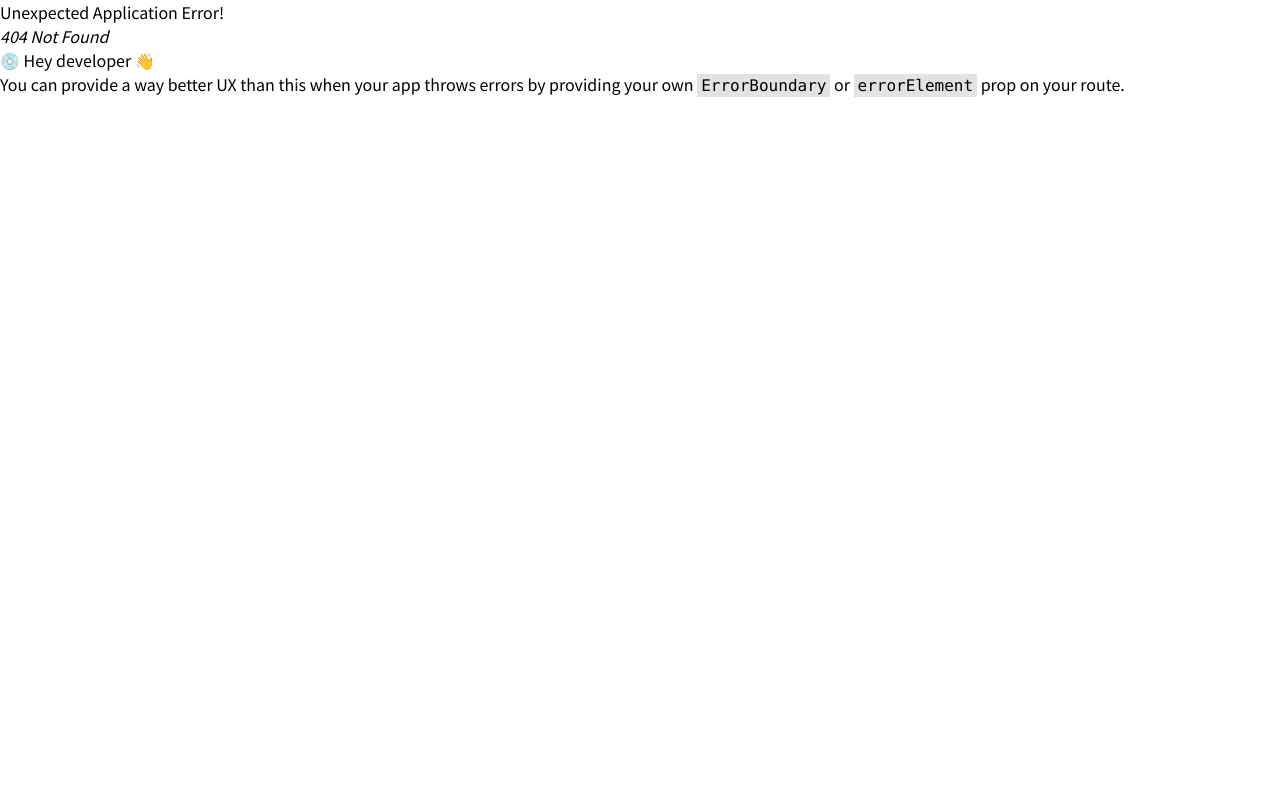
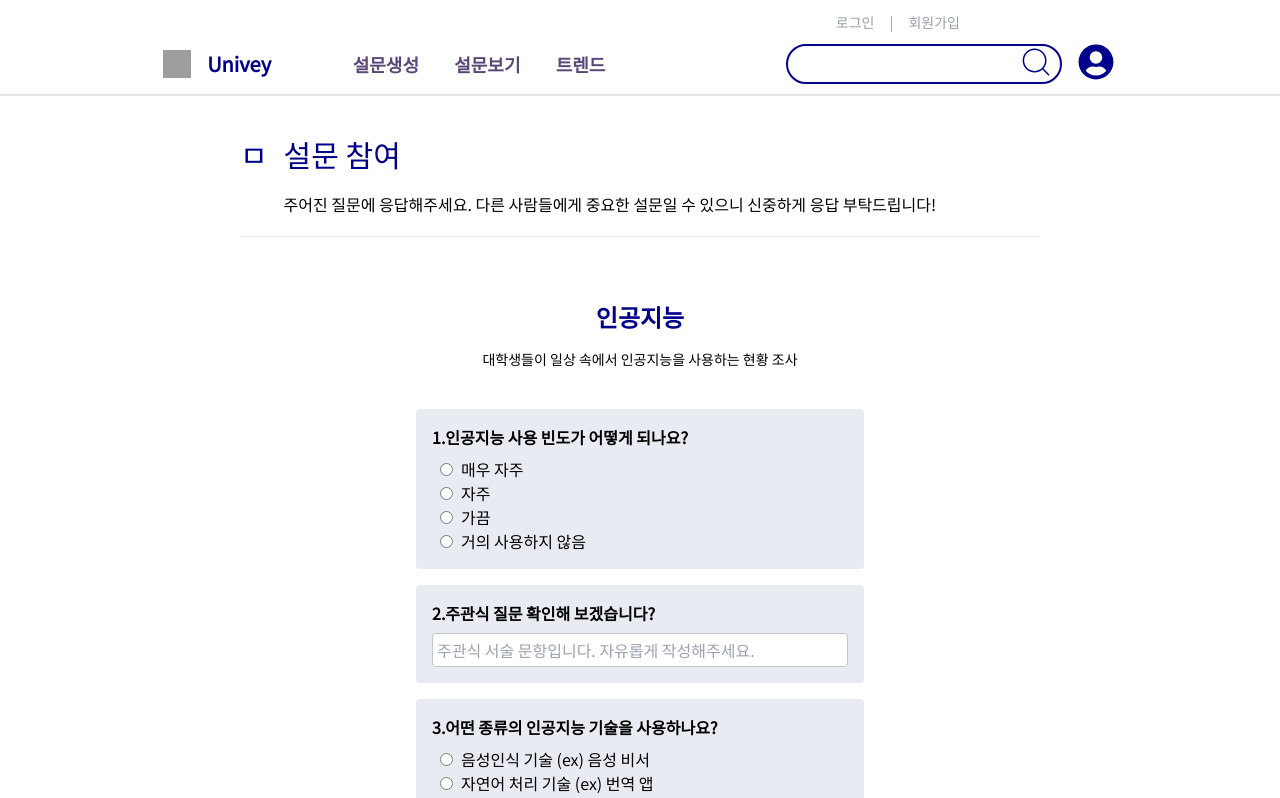
Before and after one commit to lse415/Univey_Front, a React (Create React App) app: page /participate in a window 1280 px wide. Before the commit this address had no page. Shown: the top 798 px of the page. Built offline with nearby package versions, Linux system fonts and the light colour scheme; grey boxes are pictures that could not be loaded.

Commit message:
[FEATURE]#20 설문 응답 제출

```diff
--- /dev/null
+++ b/public/data/Mock.json
@@ -0,0 +1,77 @@
+{
+    "surveyData":[
+        {
+            "id" : 1,
+            "topic" : "인공지능",
+            "description": "대학생들이 일상 속에서 인공지능을 사용하는 현황 조사",
+            "category" : "IT",
+            "deadline": "25-12-23",
+            "age": "10-19",
+            "targetRespondents": "",
+            "recommendedQuestions":[
+                {
+                    "question_num" : 1,
+                    "question" : "인공지능 사용 빈도가 어떻게 되나요?",
+                    "question_type" : "multipleChoice",
+                    "isRequired" : true,
+                    "answer" :["매우 자주",
+                    "자주",
+                    "가끔",
+                    "거의 사용하지 않음"]
+                },
+                {
+                    "question_num" : 2,
+                    "question" : "어떤 종류의 인공지능 기술을 사용하나요?",
+                    "question_type" : "multipleChoice",
+                    "isRequired" : false,
+                    "answer" :["음성인식 기술 (ex) 음성 비서",
+                    "자연어 처리 기술 (ex) 번역 앱",
+                    "이미지 인식 기술 (ex) 사진 분석",
+                    "추천 시스템 (ex) 온라인 쇼핑 사이트 추천",
+                    "기타"]
+
+                },
+                {
+                    "question_num" : 3,
+                    "question" : "어떤 목적으로 인공지능 기술을 사용하나요?",
+                    "question_type" : "shortAnswer",
+                    "isRequired" : true,
+                    "answer" :[
+                    ]
+                }
+            ],
+            "userQuestions":[
+                {
+                    "question_num" : 1,
+                    "question" : "인공지능 사용 빈도가 어떻게 되나요?",
+                    "question_type" : "multipleChoice",
+                    "isRequired" : true,
+                    "answer" :["매우 자주",
+                    "자주",
+                    "가끔",
+                    "거의 사용하지 않음"]
+                },
+                {
+                    "question_num" : 2,
+                    "question" : "주관식 질문 확인해 보겠습니다?",
+                    "question_type" : "shortAnswer",
+                    "isRequired" : false,
+                    "answer" :[]
+                },
+                {
+                    "question_num" : 3,
+                    "question" : "어떤 종류의 인공지능 기술을 사용하나요?",
+                    "question_type" : "multipleChoice",
+                    "isRequired" : false,
+                    "answer" :["음성인식 기술 (ex) 음성 비서",
+                    "자연어 처리 기술 (ex) 번역 앱",
+                    "이미지 인식 기술 (ex) 사진 분석",
+                    "추천 시스템 (ex) 온라인 쇼핑 사이트 추천",
+                    "기타"]
+                }
+            ]
+        }
+
+    ]
+
+}
--- /dev/null
+++ b/src/components/participate/ParticipateCard.jsx
@@ -0,0 +1,48 @@
+const ParticipateCard = ({ question, question_num, question_type, answers, onCardSubmit }) => {
+
+    const renderAnswer = () => {
+        if (!answers) {
+            return <p>답변이 없습니다</p>;
+        }
+        return (
+            <div>
+                {question_type === 'multipleChoice' ? (
+                    answers.map((answer, index) => (
+                        <label key={index} className="flex items-center">
+                            <input
+                                type="radio"
+                                name={`question_${question_num}`}
+                                value={answer}
+                                onChange={(e) => onCardSubmit(question_num, e.target.value)}
+                            />
+                            <span className="ml-2">{answer}</span>
+                        </label>
+                    ))
+                ) : (
+                    <div className="mt-2">
+                        <input
+                            type="text"
+                            className="w-full p-1 border rounded border-question_card_grey bg-white text-text_color mr-2"
+                            placeholder={'주관식 서술 문항입니다. 자유롭게 작성해주세요.'}
+                            onChange={(e) => onCardSubmit(question_num, e.target.value)}
+                        />
+                    </div>
+                )}
+            </div>
+        );
+    };
+
+    return (
+        <div className="bg-question_card_bg p-4 mb-4 rounded cursor-pointer">
+            <p className="text-left text-l font-semibold mb-2">{question_num}.{question}</p>
+            {question_type === 'multipleChoice' && (
+                <div className="text-l pl-2 font-normal">{renderAnswer()}</div>
+            )}
+            {question_type === 'shortAnswer' && (
+                <div>{renderAnswer()}</div>
+            )}
+        </div>
+    );
+};
+
+export default ParticipateCard;
--- a/src/index.js
+++ b/src/index.js
@@ -1,33 +1,36 @@
-import React from 'react';
-import ReactDOM from 'react-dom/client';
-import reportWebVitals from './reportWebVitals';
-import './index.css';
-import { createBrowserRouter, RouterProvider } from 'react-router-dom'
-import App from './App';
-import Main from './pages/Main';
-import Board from './pages/Board';
-import Create from './pages/Create';
-import My from './pages/My';
-import Trend from './pages/Trend';
-import Search from './pages/Search';
+import React from "react";
+import ReactDOM from "react-dom/client";
+import reportWebVitals from "./reportWebVitals";
+import "./index.css";
+import { createBrowserRouter, RouterProvider } from "react-router-dom";
+import App from "./App";
+import Main from "./pages/Main";
+import Board from "./pages/Board";
+import Create from "./pages/Create";
+import CreateDetail from "./pages/CreateDetail";
+import My from "./pages/My";
+import Trend from "./pages/Trend";
+import Search from "./pages/Search";
+import Participate from "./pages/Participate";
 
 const router = createBrowserRouter([
   {
-    path: '/',
+    path: "/",
     element: <App />,
     children: [
-      { index: true, element: <Main/> },
-      { path: 'main', element: <Main /> },
-      { path: 'main/board', element: <Board /> },
-      { path: 'main/create', element: <Create /> },
-      { path: 'main/create/detail', element: <Create /> },
-      { path: 'main/my', element: <My/> },
-      { path: 'main/trend', element: <Trend/> },
-      { path: 'main/search/:value', element: <Search/> },
+      { index: true, element: <Participate /> },
+      { path: "participate", element: <Participate /> },
+      { path: "main", element: <Main /> },
+      { path: "main/board", element: <Board /> },
+      { path: "main/create", element: <Create /> },
+      { path: "main/create/detail", element: <CreateDetail /> },
+      { path: "main/my", element: <My /> },
+      { path: "main/trend", element: <Trend /> },
+      { path: "main/search/:value", element: <Search /> },
     ],
   },
 ]);
-const root = ReactDOM.createRoot(document.getElementById('root'));
+const root = ReactDOM.createRoot(document.getElementById("root"));
 root.render(
   <React.StrictMode>
     <RouterProvider router={router} />
--- a/src/pages/Participate.jsx
+++ b/src/pages/Participate.jsx
@@ -1,9 +1,89 @@
-import React from 'react';
+import React, { useState, useEffect } from 'react';
+import axios from 'axios';
+import ParticipateCard from '../components/participate/ParticipateCard';
 
-export default function Participate() {
+const Participate = () => {
+  const [userQuestions, setUserQuestions] = useState([]);
+  const [topic, setTopic] = useState('');
+  const [description, setDescription] = useState('');
+  const [responses, setResponses] = useState({});
+  const [submitting, setSubmitting] = useState(false);
+
+  useEffect(() => {
+    axios.get('/data/Mock.json')
+      .then((response) => {
+        const surveyData = response.data.surveyData;
+
+        const flattenedUserQuestions = surveyData
+          .map(item => item.userQuestions)
+          .flat();
+
+        setUserQuestions(flattenedUserQuestions);
+
+        if (surveyData.length > 0) {
+          setTopic(surveyData[0].topic);
+          setDescription(surveyData[0].description);
+        }
+      })
+      .catch((error) => {
+        console.error('데이터를 불러오는 동안 에러 발생:', error);
+      });
+  }, []);
+
+  const handleCardSubmit = (questionNum, selectedAnswer) => {
+
+    console.log('질문 번호:', questionNum);
+  console.log('선택한 답변:', selectedAnswer);
+
+    setResponses((prevResponses) => ({
+      ...prevResponses,
+      [questionNum]: selectedAnswer,
+    }));
+  };
+
+  const handleSubmit = (e) => {
+    e.preventDefault(); // 기본 제출 동작 방지
+
+    console.log('전체 응답:', responses);
+    setSubmitting(true);
+  };
+
   return (
-    <div>
-      Participate
+    <div className="flex lg:mx-24">
+      <div className="flex-1 text-center">
+        <div className="flex-1 flex px-36 pt-10">
+          <div className="text-main_color text-3xl mr-4">ㅁ</div>
+          <div>
+            <h1 className="text-main_color text-3xl text-left">설문 참여</h1>
+            <div className="my-5">주어진 질문에 응답해주세요. 다른 사람들에게 중요한 설문일 수 있으니 신중하게 응답 부탁드립니다!</div>
+          </div>
+        </div>
+        <hr className="mx-36 mb-5"></hr>
+        <h2 className="text-2xl text-center font-semibold text-main_color mt-16 mb-4">{topic}</h2>
+        <p className="text-center text-sm mb-10">{description}</p>
+        <form onSubmit={handleSubmit}>
+          <div className="flex-1 text-center mx-80">
+            {userQuestions.map((question, index) => (
+              <ParticipateCard
+                key={index}
+                question={question.question}
+                question_num={question.question_num}
+                question_type={question.question_type}
+                answers={question.answer}
+                onCardSubmit={(questionNum, selectedAnswer) => handleCardSubmit(questionNum, selectedAnswer)}
+              />
+            ))}
+            <button
+              type="submit"
+              className="text-right px-7 py-2 mt-12 mb-60 bg-sub_text_color_4 text-white rounded-2xl"
+            >
+              응답 제출
+            </button>
+          </div>
+        </form>
+      </div>
     </div>
   );
 }
+
+export default Participate;
--- a/tailwind.config.js
+++ b/tailwind.config.js
@@ -4,12 +4,18 @@ module.exports = {
   theme: {
     extend: {
       colors: {
-        text_color:'#5A4978',
-        sub_text_color:'#989EA8',
-        main_color:'#00008A',
-        highligth:'#F29F05',
-      }
+        text_color: "#5A4978",
+        sub_text_color: "#989EA8",
+        sub_text_color_2: "#ECE8E1",
+        sub_text_color_4: "#F27F0C",
+        main_color: "#00008A",
+        highligth: "#F29F05",
+        calendar_weekend: "#17A1FA",
+        survey_border_color: "#777B83",
+        question_card_bg: "#E8ECF2",
+        question_card_grey: "#C2C6CE",
+      },
     },
   },
   plugins: [],
-}
+};
```
